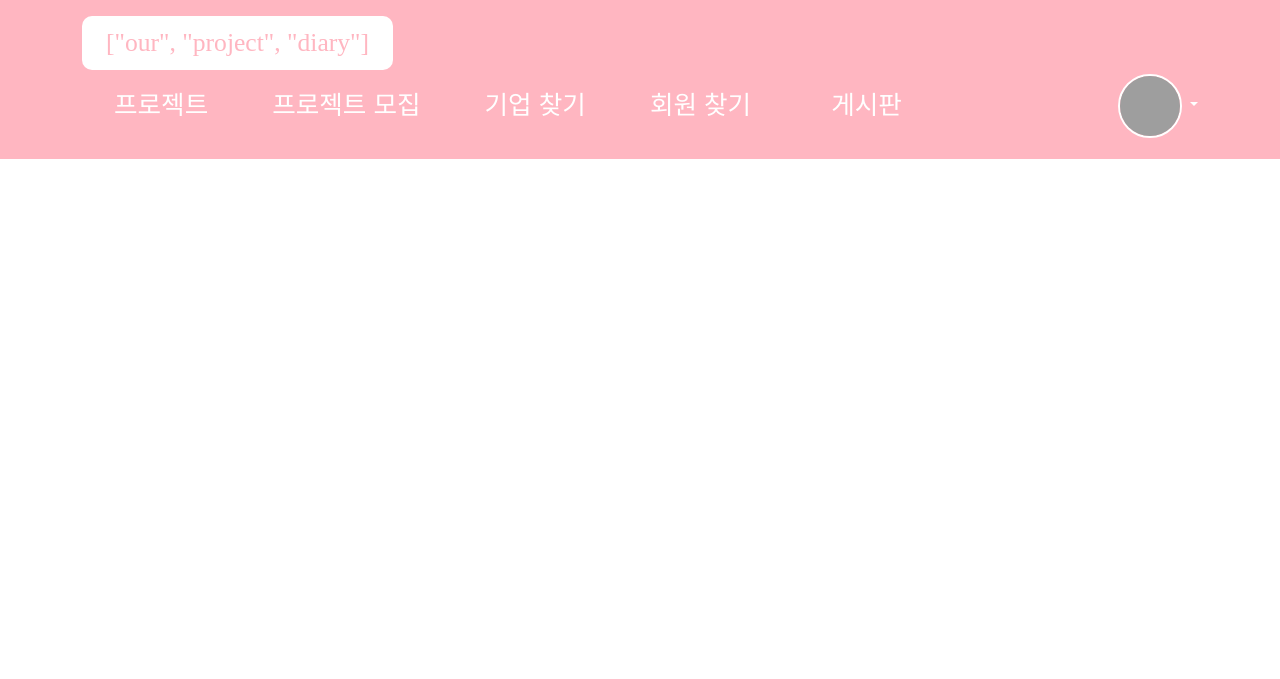
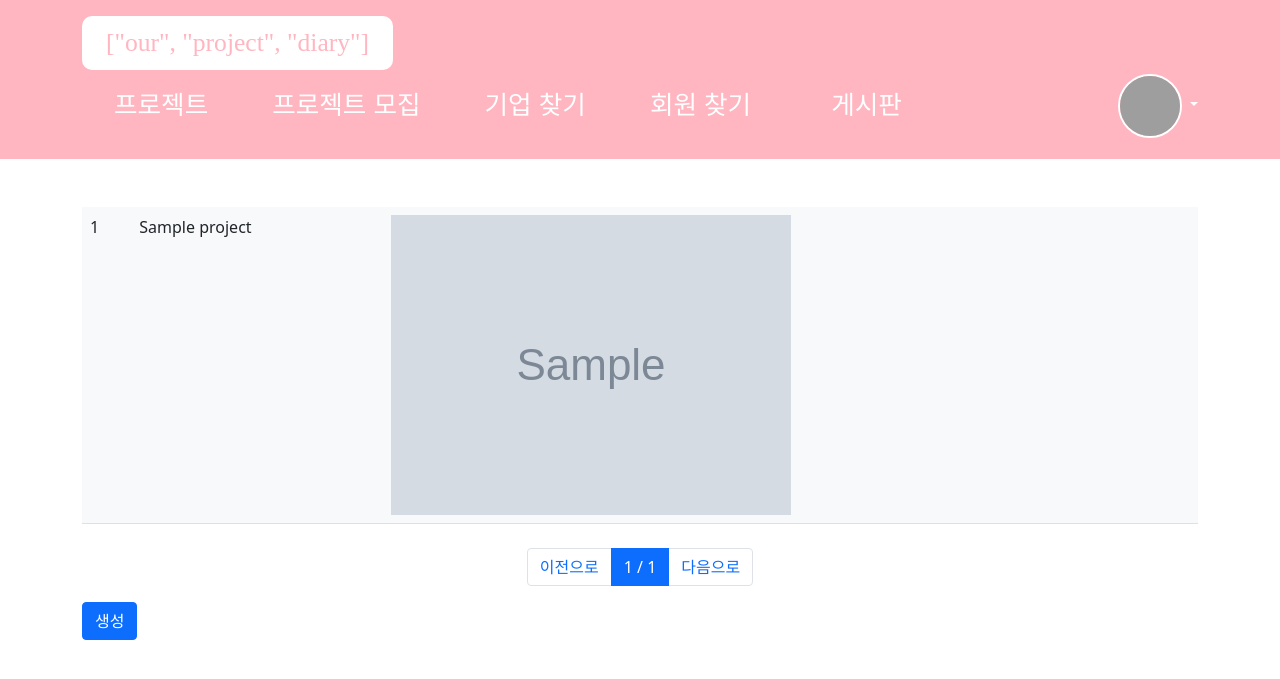
Before and after one commit to CDGDG/OPD_Project2, a Django app: template developer/templates/developer_myproject.html in a window 1280 px wide. Shown: the top 679 px of the page. Run offline with Django 3.2, Linux system fonts and the light colour scheme; the template is opened without the code that fills it: most values are stand-ins (such as "Sample title", 1, 10 or a date in 2020); grey boxes marked "Sample" are stand-in pictures; some libraries are stand-ins or nearby versions; some web fonts are replaced; grey boxes are pictures that could not be loaded.

Commit message:
developer

```diff
--- a/developer/templates/developer_info.html
+++ b/developer/templates/developer_info.html
@@ -5,16 +5,17 @@
         <div class="form-group">
             <h4>{{developer.nickname}}</h4>
             <label for="프로필 사진">프로필 사진</label><br>
-            <img src="{{developer.pic.url}}" alt="사진 없져용ㅠㅠ"><br>
+            <img src="{{developer.pic.url}}" alt="사진 없음"><br>
             <label for="userid">아이디</label> : {{developer.userid}}<br>
             <label for="email">이메일</label> : {{developer.email}}<br>
+            <label for="language">사용언어</label> : {{developer.language.all|join:","}}<br>
             <label for="regdate">가입일</label> : {{developer.regdate|date:"Y년 m월 d일"}}<br>
             <label for="birthday">생년월일</label> : {{birth.year}}년 {{birth.month}}월 {{birth.day}}일<br>
             <label for="age">나이</label> : {{birth.age}}<br>
             <label for="gender">성별</label> : {{gender}}<br>
         </div>
         <div class="mt-3">
-            <a class="btn btn-primary" href='{% url "Developer:update" developer.pk %}'>수정하기</a>
+            <a class="btn btn-primary" href='{% url "Developer:update"%}'>수정하기</a>
         </div>
 
     </div>
--- a/developer/templates/developer_myproject.html
+++ b/developer/templates/developer_myproject.html
@@ -1,4 +1,53 @@
 {% extends 'base.html' %}
+{% block title %}프로젝트 리스트{% endblock %}
+
 {% block content %}
+    <div class="row mt-5">
+        <div class="col-12">
+            <table class="table table-light table-hover">
+                <tbody class="text-dark">
+                    {% for project in projects %}
+                    <tr onclick='location.href="/project/detail/{{project.id}}/"'>
+                        <td>{{project.id}}</td>
+                        <td>{{project.title}}</td>
+                        <td><img src="{{project.thumbnail.url}}" alt=""></td>
+                    </tr>
+                    {% endfor %}
+                </tbody>
+            </table>
+        </div>
+    </div>
 
-{% endblock content %}
+    <!-- pagination -->
+    <div class="row mt-2">
+        <div class="col-12">
+            <nav>
+                <ul class="pagination justify-content-center">
+                    {% if projects.has_previous %}
+                    <li class="page-item">
+                        <a class="page-link" href="?p={{projects.previous_page_number}}">이전으로</a>
+                    </li>
+                    {% else %}
+                    <li class="page-item disable">
+                        <a class="page-link disable" href="#">이전으로</a>
+                    </li>
+                    {% endif %}
+                    <li class="page-item active">
+                        <a class="page-link" href="">{{projects.number}} / {{projects.paginator.num_pages}}</a>
+                    </li>
+                    {% if projects.has_next %}
+                    <li class="page-item">
+                        <a class="page-link" href="?p={{projects.next_page_number}}">다음으로</a>
+                    </li>
+                    {% else %}
+                    <li class="page-item disable">
+                        <a class="page-link disabled" href="#">다음으로</a>
+                    </li>
+                    {% endif %}
+                </ul>
+            </nav>
+        </div>
+    </div>
+
+    <a href="{% url 'Project:create' %}" class="btn btn-primary">생성</a>
+{% endblock  %}
--- a/developer/urls.py
+++ b/developer/urls.py
@@ -12,7 +12,7 @@ urlpatterns = [
     path('login/', views.login, name='login'),
     path('logout/',views.logout,name="logout"),
     path('info/',views.info,name = 'info'),
-    path('update/<int:pk>',views.update, name = 'update'),
+    path('update/',views.update, name = 'update'),
     path('myproject/',views.myproject, name = 'myproject'),
     path('follow/',views.follow, name = 'follow'),
 ]
--- a/project/templates/project_update.html
+++ b/project/templates/project_update.html
@@ -9,11 +9,9 @@
     <span class="float-end ms-4">작성일: {{board.reg_date|date:"Y-m-s H:i:s"}}</span>
     <span class="float-end">조회수: {{board.view_cnt}}</span> {% endcomment %}
 </div>
-
 <form action="{% url 'Project:update' pk %}" method="POST" enctype="multipart/form-data">
     {% csrf_token %}
     {% bootstrap_form form %}
-
     <button type="submit" class="btn btn-outline-dark">수정완료</button>
     <button type="button" class="btn btn-outline-dark" onclick="history.back()">이전으로</button>
     <a class="btn btn-outline-dark" href="{% url 'Project:list' %}">목록</a>
```
Also changed, not shown: developer/forms.py (+14 -1 lines), developer/templates/developer_join.html (+16 -19 lines), developer/templates/developer_update.html (+33 -0 lines), developer/views.py (+23 -4 lines), project/widgets.py (+9 -0 lines).
